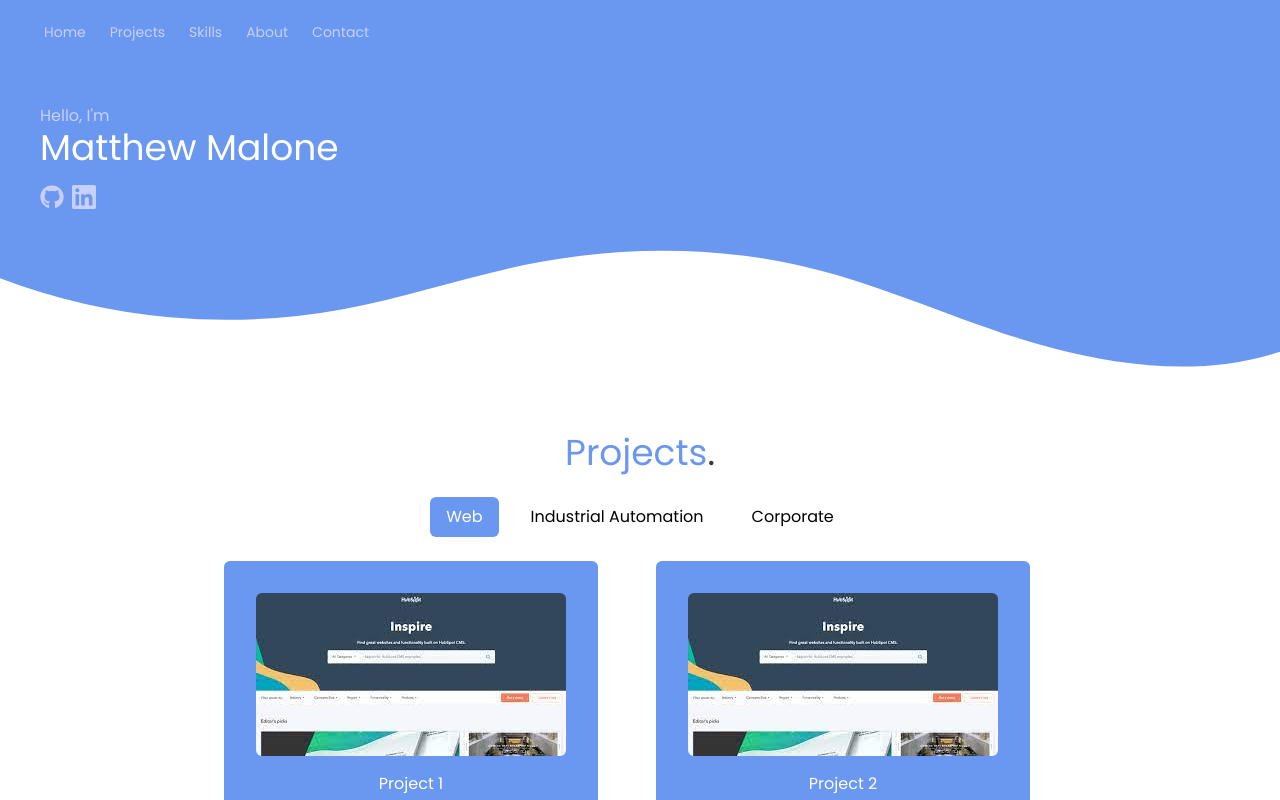
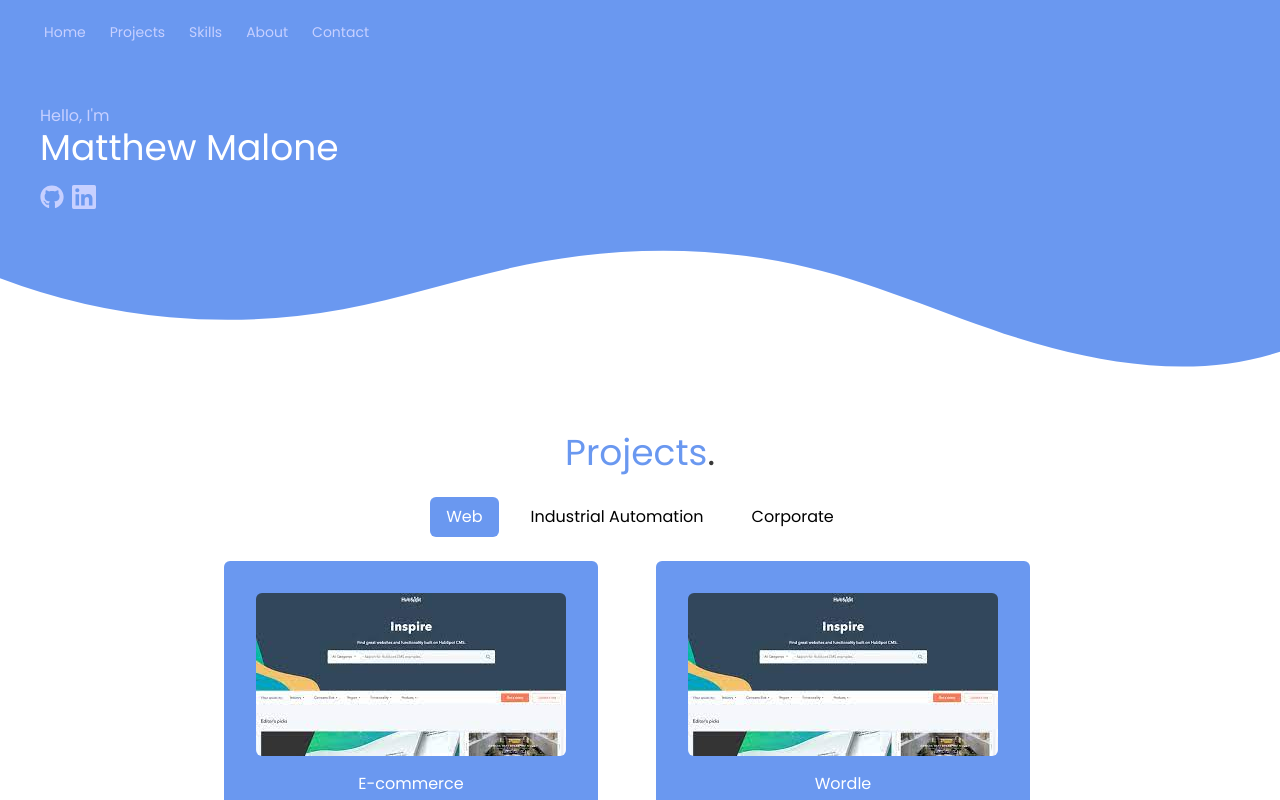
Before and after one commit to mama4294/portfolio, a React (Create React App) app: page / in a window 1280 px wide. Shown: the top 800 px of the page. Built offline with nearby package versions, Linux system fonts and the light colour scheme.

Commit message:
create the ProjectDetails component. Adds react-router-dom for routing

```diff
--- a/package.json
+++ b/package.json
@@ -8,6 +8,7 @@
     "@testing-library/user-event": "^13.5.0",
     "react": "^18.0.0",
     "react-dom": "^18.0.0",
+    "react-router-dom": "^6.3.0",
     "react-scripts": "5.0.1",
     "react-scroll": "^1.8.7",
     "web-vitals": "^2.1.4"
--- a/src/App.js
+++ b/src/App.js
@@ -7,7 +7,20 @@ import { Contact } from "./routes/Contact";
 import { Skills } from "./routes/Skills";
 import { About } from "./routes/About";
 import { Tilt } from "./components/Tilt";
+import { Routes, Route } from "react-router-dom";
+import { ProjectDetails } from "./routes/ProjectDetails";
 function App() {
+  return (
+    <Routes>
+      <Route path="/" element={<Home />}></Route>
+      <Route path="/:projectTitle" element={<ProjectDetails />} />
+    </Routes>
+  );
+}
+
+export default App;
+
+const Home = () => {
   return (
     <div className="flex flex-col h-auto">
       <Navigation />
@@ -22,12 +35,9 @@ function App() {
         <Skills />
         <Tilt className={"bg-dark text-primary"} />
         <About />
-        {/* <Tilt className={"bg-slate-100  text-dark"} /> */}
         <Contact />
         <Footer />
       </main>
     </div>
   );
-}
-
-export default App;
+};
--- /dev/null
+++ b/src/data/data.js
@@ -0,0 +1,51 @@
+export const projects = [
+  {
+    id: 1,
+    title: "E-commerce",
+    type: "Web",
+    description: "An E-commerce website for a clothing store",
+    picture: "../assets/exampleSite.jpeg",
+  },
+  {
+    id: 2,
+    title: "Wordle",
+    type: "Web",
+    description: "A daily word game",
+    picture: "../assets/exampleSite.jpeg",
+  },
+  {
+    id: 3,
+    title: "Engineering Toolbox",
+    type: "Web",
+    description: "A toolbox for process engineering calculations",
+    picture: "../assets/exampleSite.jpeg",
+  },
+  {
+    id: 4,
+    title: "Automated Fermenter Cleaning",
+    type: "Industrial Automation",
+    description: "A program for automated fermenter cleaning",
+    picture: "../assets/exampleSite.jpeg",
+  },
+  {
+    id: 5,
+    title: "Behavioral Based Safety",
+    type: "Corporate",
+    description: "An app for recording and analyzing safety data",
+    picture: "../assets/exampleSite.jpeg",
+  },
+  {
+    id: 6,
+    title: "Maintenance Checks",
+    type: "Corporate",
+    description: "An app for recording daily maintenance checks",
+    picture: "../assets/exampleSite.jpeg",
+  },
+  {
+    id: 7,
+    title: "Factory Commissioning",
+    type: "Corporate",
+    description: "A factory commissioning and startup tracking app",
+    picture: "../assets/exampleSite.jpeg",
+  },
+];
--- a/src/index.js
+++ b/src/index.js
@@ -1,17 +1,14 @@
-import React from 'react';
-import ReactDOM from 'react-dom/client';
-import './index.css';
-import App from './App';
-import reportWebVitals from './reportWebVitals';
+import React from "react";
+import ReactDOM from "react-dom/client";
+import "./index.css";
+import App from "./App";
+import { BrowserRouter } from "react-router-dom";
 
-const root = ReactDOM.createRoot(document.getElementById('root'));
+const root = ReactDOM.createRoot(document.getElementById("root"));
 root.render(
   <React.StrictMode>
-    <App />
+    <BrowserRouter>
+      <App />
+    </BrowserRouter>
   </React.StrictMode>
 );
-
-// If you want to start measuring performance in your app, pass a function
-// to log results (for example: reportWebVitals(console.log))
-// or send to an analytics endpoint. Learn more: https://bit.ly/CRA-vitals
-reportWebVitals();
--- a/src/routes/Contact.jsx
+++ b/src/routes/Contact.jsx
@@ -28,7 +28,7 @@ const {name, email, message} = formFields;
 
 
     return(
-        <section className="bg-slate-100 p-4 pb-10" id="contact">
+        <section className="bg-light p-4 pb-10" id="contact">
             <div className="py-10">
                 <h1 className="text-primary text-4xl text-center">Contact<span className="text-default">.</span></h1>
             </div>
--- /dev/null
+++ b/src/routes/ProjectDetails.jsx
@@ -0,0 +1,38 @@
+
+import { useNavigate, useParams } from 'react-router-dom'
+import {projects} from "../data/data"
+
+export const ProjectDetails = () => {
+    let navigate = useNavigate();
+    const { projectTitle } = useParams()
+    const project = projects.find(proj => proj.title === projectTitle)
+    const {title, description} = project
+
+    const handleExit = () =>{
+        navigate(-1)
+    }
+
+  return (
+    <section className="bg-light p-4 pb-10 h-screen">
+        <button onClick={handleExit} className="ml-auto">
+            <svg
+            className="h-8 w-8 text-default"
+                viewBox="0 0 24 24"
+                fill="currentColor"
+                stroke="currentColor"
+                strokeWidth="2"
+                strokeLinecap="round"
+                strokeLinejoin="round"
+              >
+                <line x1="18" y1="6" x2="6" y2="18" />
+                <line x1="6" y1="6" x2="18" y2="18" />
+              </svg>
+              </button>
+    <div className="py-10">
+        <h1 className="text-primary text-2xl sm:text-4xl text-center">{title}<span className="text-default">.</span></h1>
+        <p className="text-default text-l text-center">{description}</p>
+
+    </div>
+</section>
+  )
+}
--- a/src/routes/Projects.jsx
+++ b/src/routes/Projects.jsx
@@ -1,11 +1,13 @@
 import { useState } from "react";
 import { Button } from "../components/Button";
 import example from "../assets/exampleSite.jpeg"
+import { projects } from "../data/data";
+import { useNavigate } from "react-router-dom";
 
 export const Projects = () => {
     const items = ["Web", "Industrial Automation", "Corporate"];
     const [projectFilter, setProjectFilter] = useState(()=>items[0]);
-    const projects = ["Project 1", "Project 2", "Project 3", "Project 4"];
+    const filteredProjects = projects.filter((proj) => proj.type === projectFilter)
 
     const handleClick = (e) => {
       setProjectFilter(e.target.innerText);
@@ -16,8 +18,8 @@ export const Projects = () => {
         <h1 className="text-primary text-4xl text-center m-4">Projects<span className="text-default">.</span></h1>
         <ProjectFilterSelector items={items} projectFilter={projectFilter} handleClick={handleClick} />
         <div className="flex flex-wrap justify-center">
-            {projects.map((project) => (
-                <div className="w-full md:w-1/2 lg:w-1/3 m-4" key={project}>
+            {filteredProjects.map((project) => (
+                <div className="w-full md:w-1/2 lg:w-1/3 m-4" key={project.id}>
                     <ProjectCard project={project}/>
                 </div>
             ))}
@@ -41,16 +43,19 @@ export const Projects = () => {
   }
 
   const ProjectCard = ({project}) => {
+    const navigate = useNavigate()
+    const handleClick = () =>{
+      navigate(`../${project.title}`)
+    }
       return (
-          <button className="pointer relative group bg-primary p-4 text-white rounded-md">
+          <button className="pointer relative group bg-primary p-4 text-white rounded-md" onClick={handleClick}>
               <div className="p-4 ">
-              {/* <div className="filter group-hover:grayscale p-4 "> */}
               <img className="rounded-md" src={example} alt="site" />
               </div>
               <div className="group-hover:block hidden absolute top-1/3 left-0 right-0 z-10">
               <p className="bg-muted px-4 py-2 m-2 rounded-md inline-block">Learn More</p>
               </div>
-              <p className="text-center">{project}</p>
+              <p className="text-center">{project.title}</p>
           </button>
       )
   }
--- a/tailwind.config.js
+++ b/tailwind.config.js
@@ -7,6 +7,7 @@ module.exports = {
         default: "rgb(56, 56, 56)",
         primary: "rgb(106, 152, 240)",
         dark: "rgb(71 85 105);",
+        light: "rgb(241 245 249)",
         muted: "rgb(73, 97, 220)",
         inverted: "rgb(199, 208, 255)",
       },
```
Also changed, not shown: 1 other file (tests, documents, lock files or other folders).
